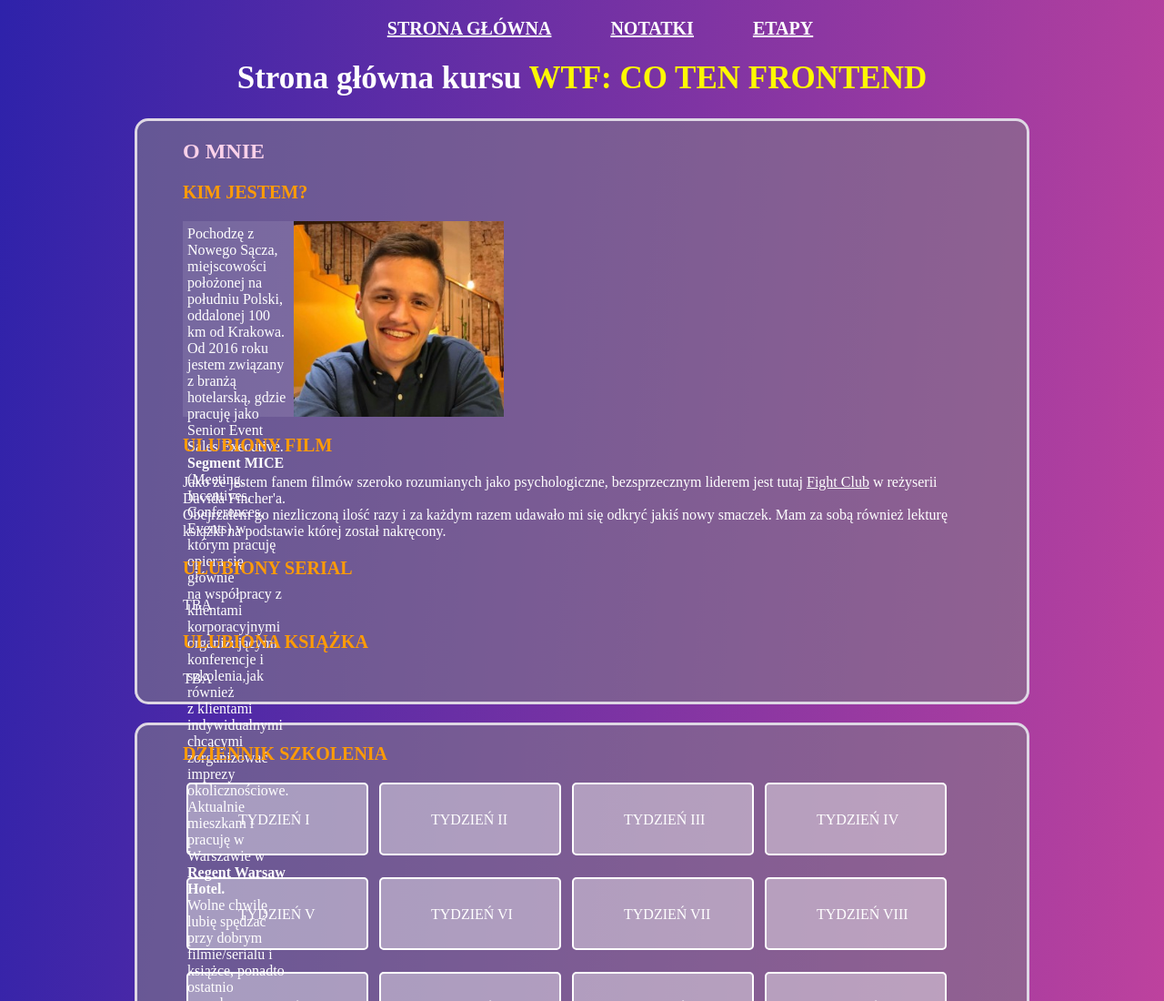
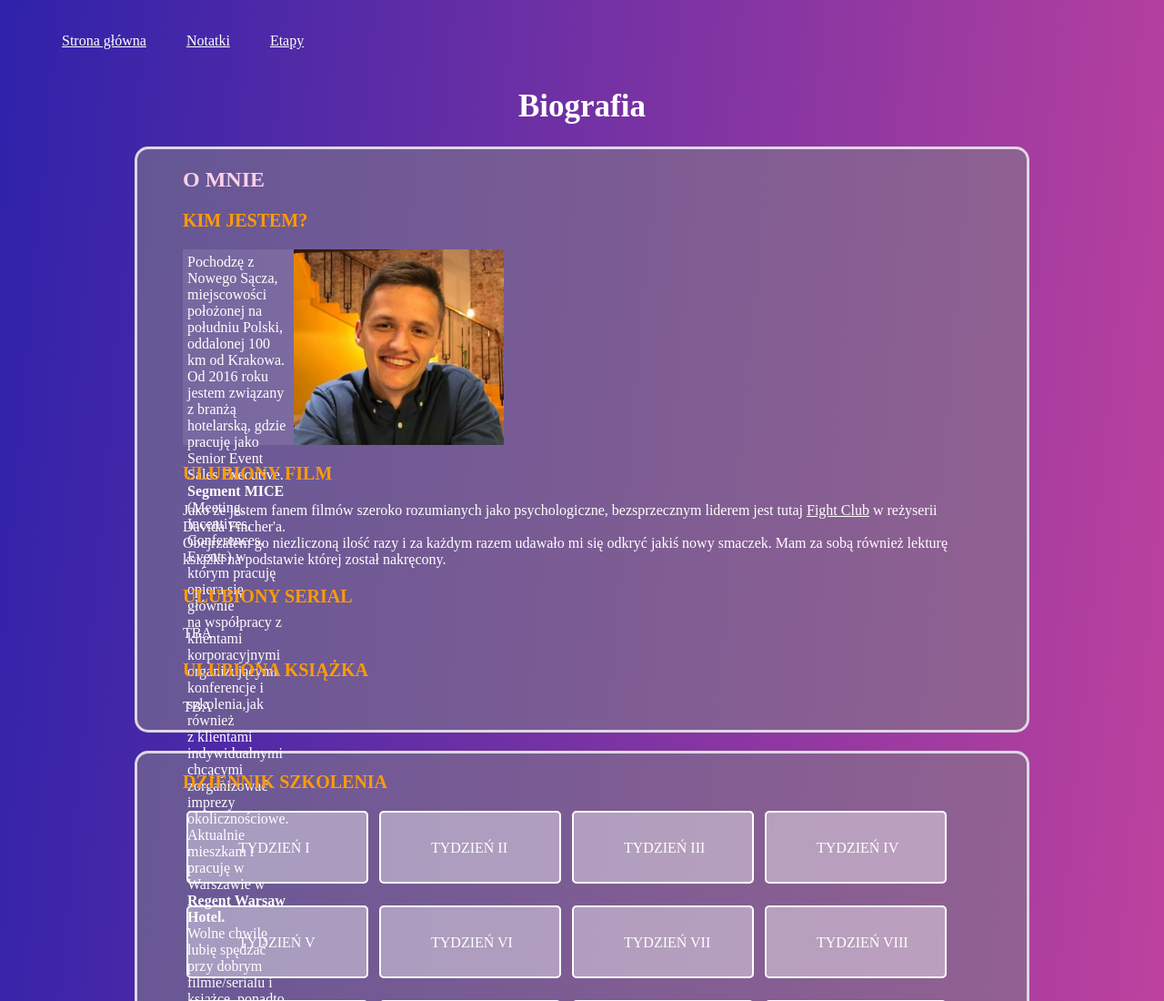
Before and after one commit to bartlomiejgargula/homepage, a plain HTML site: page index.html in a window 1280 px wide. Shown: the top 1100 px of the page at 91% size. Drawn offline with Linux system fonts and the light colour scheme.

Commit message:
JS changes

```diff
--- a/index.html
+++ b/index.html
@@ -12,14 +12,14 @@
 
         <nav>
           <ul class="navigation">
-            <li class="navigation__link"><a href="index.html">Strona główna</a></li>
-            <li class="navigation__link"><a href="notatki.html">Notatki</a></li>
-            <li class="navigation__link"><a href="etapy.html">Etapy</a></li>
+            <li><a href="index.html">Strona główna</a></li>
+            <li><a href="notatki.html">Notatki</a></li>
+            <li><a href="etapy.html">Etapy</a></li>
           </ul>
         </nav>
 
       <header class="header">  <!-- wymyślić stylowanie headera -->
-        <h1 class="header__title">
+        <h1 class="header__title header__title--js">
           Strona główna kursu
           <span class="header__span">WTF: CO TEN FRONTEND</span>
         </h1>
--- a/main.js
+++ b/main.js
@@ -2,3 +2,7 @@ const name = 'Bartek';
 const age = 28;
 
 console.log(`Cześć! Jestem ${name} i mam ${age} lat. To jest moja strona z notatkami ze szkolenia WTF: Co ten frontend.`)
+
+const heading = document.querySelector('.header__title--js');
+
+heading.innerHTML = 'Biografia'
--- a/style.css
+++ b/style.css
@@ -5,13 +5,23 @@ body {
 /* main navigation */
 
 .navigation {
-  font-size: 20px;
-  font-weight: bolder;
-  text-align: center;
-  text-transform: uppercase;
-
+  list-style: none;
 }
 
+.navigation li {
+  display: inline-block;
+  padding: 20px;
+}
+
+.navigation li a {
+  transition: all 0.3s ease 0s;
+}
+
+.navigation li a:hover {
+  color: red;
+  padding-bottom: 3px;
+  border-bottom: 1px solid black;
+}
 .navigation__link {
   display: inline;
   padding: 30px;
```
